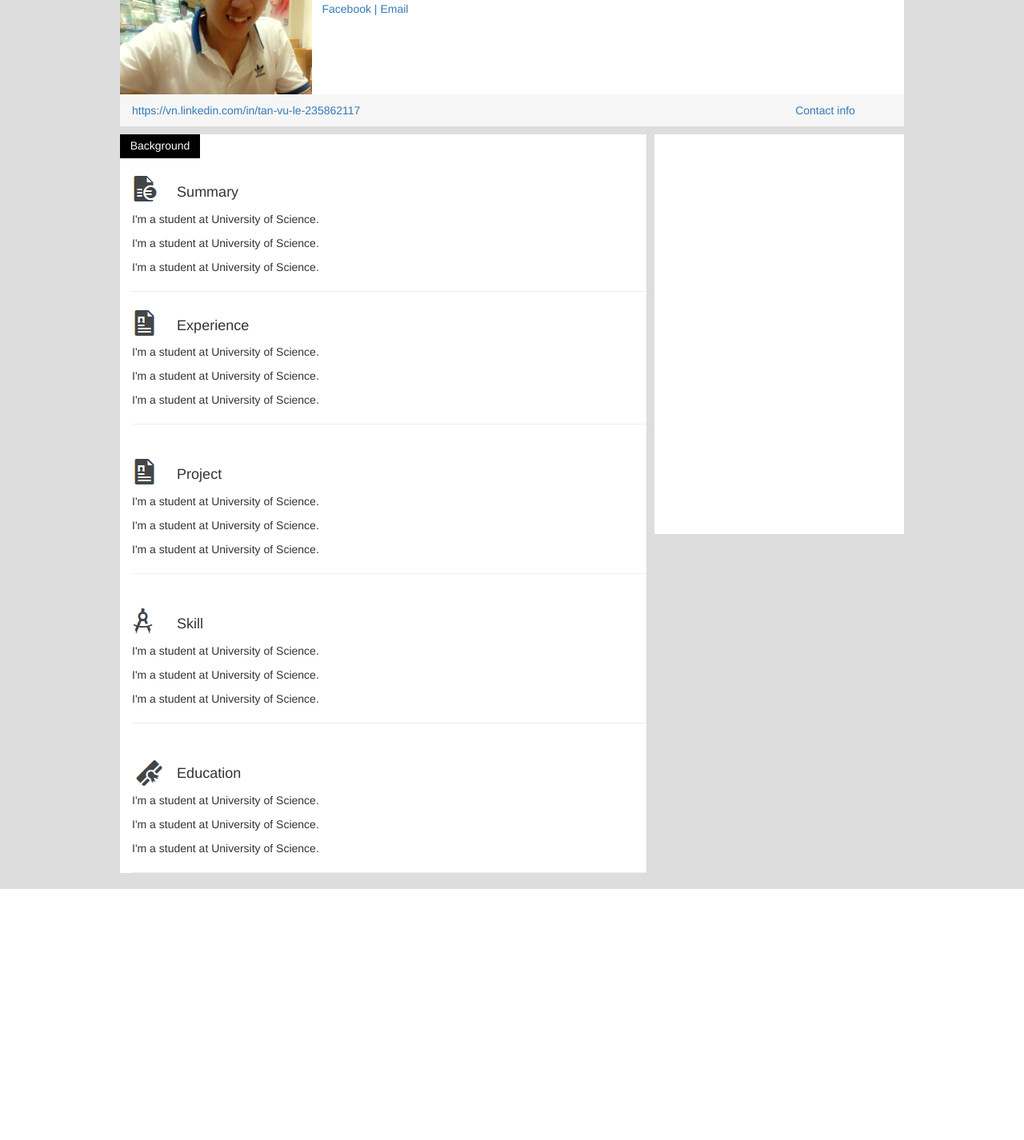
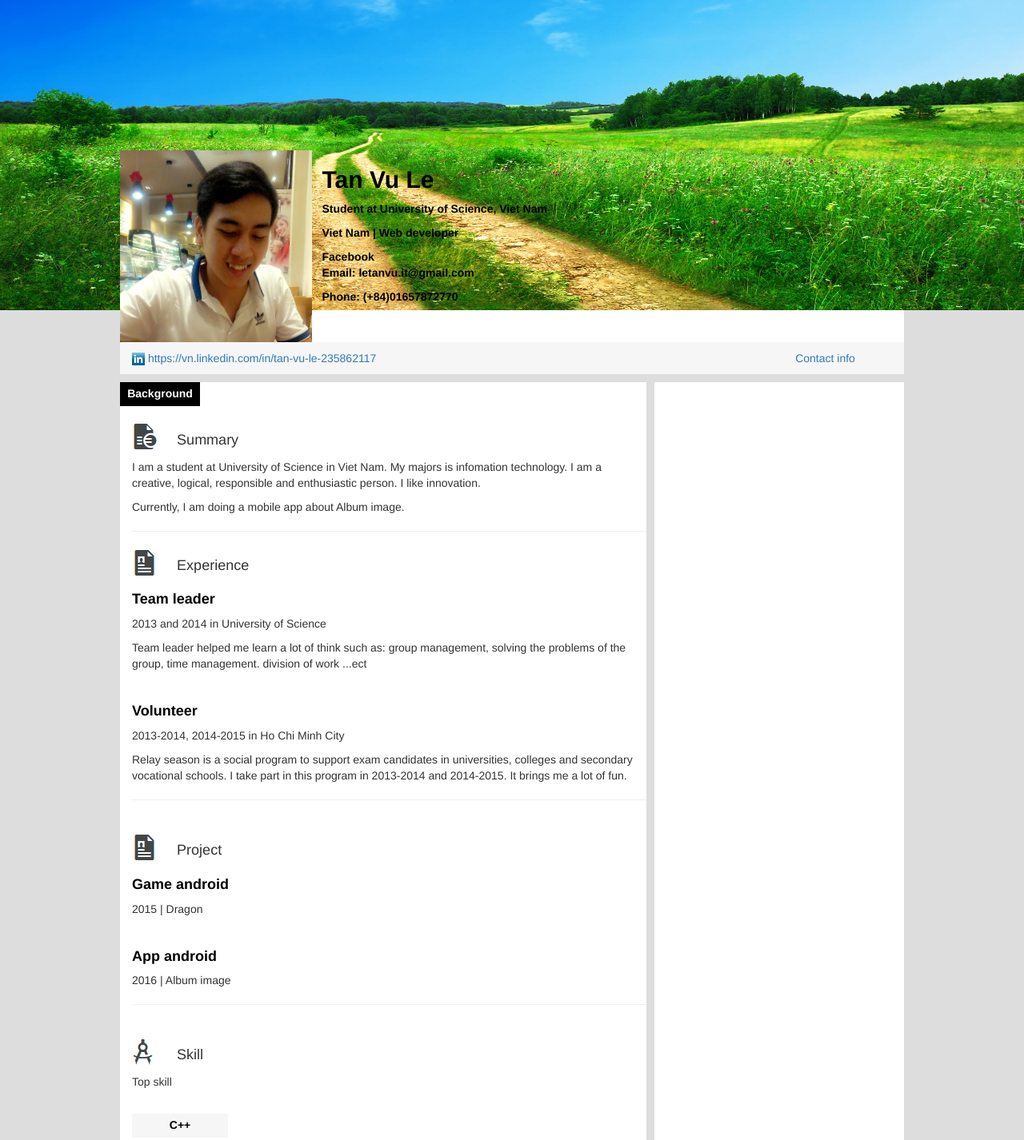
Before and after one commit to 1312707-LeTanVu/PTUDW-DAGK-CV, a website: page CV/app/index.html in a window 1280 px wide. Shown: the part 122-1548 px from the top of the page at 80% size. Before the commit the page ends 1234 px from the top, so only its background shows below. Drawn offline with nearby package versions, Linux system fonts and the light colour scheme; some packages are replaced by stand-ins of ours.

Commit message:
Đọc dữ liệu mặc định từ file json

```diff
--- a/CV/app/css/app.css
+++ b/CV/app/css/app.css
@@ -6,6 +6,7 @@
 .container{
     width: 980px !important;
     height: 1095 !important;
+	margin-top: -200px;
 }
 
 .info_header{
@@ -17,6 +18,11 @@
 
 .info{
 	height: 240px;
+}
+
+.info p{
+	font-weight: bold;
+	color: black;
 }
 
 .photo{
@@ -47,7 +53,7 @@
 	background-color: white;
 	margin-top: 10px;
 	margin-right: -15px;
-	height: 500px;
+	height: 1000px;
 }
 
 .title{
@@ -57,8 +63,18 @@
 	height: 30px;
 	text-align: center;
 	padding-top: 4px;
+	font-weight: bold;
 }
 
+.box-skill{
+	color: black;
+	background-color: #f6f6f6;
+	height: 30px;
+	width: 120px;
+	text-align: center;
+	padding-top: 4px;
+	font-weight: bold;
+}
 
 .summary{
 	margin-left: 15px;
@@ -85,3 +101,14 @@
 .education{
 	margin-left: 15px;
 }
+
+
+#h4-custom{
+	color:black;
+	font-weight: bold;
+}
+
+#h2-custom{
+	color:black;
+	font-weight: bold;
+}
--- a/CV/app/index.html
+++ b/CV/app/index.html
@@ -1,24 +1,23 @@
 <!DOCTYPE html>
-<!--[if lt IE 7]>      <html lang="en" ng-app="myApp" class="no-js lt-ie9 lt-ie8 lt-ie7"> <![endif]-->
-<!--[if IE 7]>         <html lang="en" ng-app="myApp" class="no-js lt-ie9 lt-ie8"> <![endif]-->
-<!--[if IE 8]>         <html lang="en" ng-app="myApp" class="no-js lt-ie9"> <![endif]-->
-<!--[if gt IE 8]><!--> <html lang="en" ng-app="myCV" class="no-js"> <!--<![endif]-->
+ <html lang="en" ng-app="myCV" class="no-js">
 <head>
+ <link rel="icon" href="images/favicon.ico">
   <meta charset="utf-8">
   <meta http-equiv="X-UA-Compatible" content="IE=edge">
   <title>Le Tan Vu | LinkedIn</title>
   <meta name="description" content="">
   <meta name="viewport" content="width=device-width, initial-scale=1">
-  <link rel="stylesheet" href="bower_components/html5-boilerplate/dist/css/normalize.css">
-  <link rel="stylesheet" href="bower_components/html5-boilerplate/dist/css/main.css">
   <link rel="stylesheet" href="css/app.css">
   <link rel="stylesheet" href="css/bootstrap.min.css">
   <script src="js/angular.min.js"></script>
   <script src="js/app.js"></script>
-  <script src="bower_components/html5-boilerplate/dist/js/vendor/modernizr-2.8.3.min.js"></script>
 </head>
 <body ng-controller="controller_CV">
   <div class="wraper">
+  <div class="background">
+  	<img height="500px" width="100%" src="images/background.jpg">
+  </div>
+
   <div class="container">
 
  <!-- Phan header -->
@@ -30,17 +29,23 @@
 					<img class="photo" src="images/avatar.jpg">
 				</div>
 				<div class="col-xs-9">
-					<h2>Tan Vu Le</h2>
+					<h2 id="h2-custom">Tan Vu Le</h2>
 					<p>Student at University of Science, Viet Nam</p>
 					<p>Viet Nam | Web developer</p>
-					<a href="https://www.facebook.com/letanvu02011995">Facebook | Email</a>
+					<a href="https://www.facebook.com/letanvu02011995" style="color:black; font-weight:bold">Facebook</a>
+					<p> Email: letanvu.it@gmail.com</p>
+					<p> Phone: (+84)01657872770</p>
 				</div>
 			</div>
 		</div>
 		<div class="contact">
 			<div class="row">
 				<div class="col-xs-10">
+				<span>
+					<img width="16px" height="16px" src="images/apple-touch-icon.png">
 					<a>https://vn.linkedin.com/in/tan-vu-le-235862117</a>
+				</span>
+
 				</div>
 				<div class="col-xs-2">
 					<div class="contact-info">
@@ -72,14 +77,11 @@
 							<p class="sub-title">Summary</p>
 						</div>
 					</div>
-					<p>
-						I'm a student at University of Science.
+					<p >
+						{{summary.row1}}
 					</p>
-					<p>
-						I'm a student at University of Science.
-					</p>
-					<p>
-						I'm a student at University of Science.
+					<p >
+						{{summary.row2}}
 					</p>
 					<hr/>
 				</div>
@@ -96,15 +98,16 @@
 							<p class="sub-title">Experience</p>
 						</div>
 					</div>
-					<p>
-						I'm a student at University of Science.
-					</p>
-					<p>
-						I'm a student at University of Science.
-					</p>
-					<p>
-						I'm a student at University of Science.
-					</p>
+					<h4 id="h4-custom">{{experience.title1}}</h4>
+					<p>{{experience.datetime1}}</p>
+					<p>{{experience.content1}}</p>
+
+					<br/>
+
+					<h4 id="h4-custom">{{experience.title2}}</h4>
+					<p>{{experience.datetime2}}</p>
+					<p>{{experience.content2}}</p>
+
 					<hr/>
 				</div>
 
@@ -120,15 +123,15 @@
 							<p class="sub-title">Project</p>
 						</div>
 					</div>
-					<p>
-						I'm a student at University of Science.
-					</p>
-					<p>
-						I'm a student at University of Science.
-					</p>
-					<p>
-						I'm a student at University of Science.
-					</p>
+
+					<h4 id="h4-custom">{{project.title1}}</h4>
+					<p>{{project.time1}}</p>
+
+					<br/>
+
+					<h4 id="h4-custom">{{project.title2}}</h4>
+					<p>{{project.time2}}</p>
+
 					<hr/>
 				</div>
 
@@ -144,15 +147,31 @@
 							<p class="sub-title">Skill</p>
 						</div>
 					</div>
-					<p>
-						I'm a student at University of Science.
-					</p>
-					<p>
-						I'm a student at University of Science.
-					</p>
-					<p>
-						I'm a student at University of Science.
-					</p>
+					<p>Top skill</p><br/>
+
+					<p class="box-skill">{{mySkill.mot}}</p>
+					<p class="box-skill">{{mySkill.hai}}</p>
+					<p class="box-skill">{{mySkill.ba}}</p>
+					<p class="box-skill">{{mySkill.bon}}</p>
+					<p class="box-skill">{{mySkill.nam}}</p>
+					<p class="box-skill">{{mySkill.sau}}</p>
+					<p class="box-skill">{{mySkill.bay}}</p>
+
+					<p> I also knows about </p><br/>
+					<div class="row">
+						<div class="col-xs-3">
+							<p class="box-skill">{{mySkill.tam}}</p>
+						</div>
+						<div class="col-xs-3">
+							<p class="box-skill">{{mySkill.chin}}</p>
+						</div>
+						<div class="col-xs-3">
+							<p class="box-skill">{{mySkill.muoi}}</p>
+						</div>
+						<div class="col-xs-3">
+							<p class="box-skill">{{mySkill.muoimot}}</p>
+						</div>
+					</div>
 					<hr/>
 				</div>
 
@@ -168,15 +187,15 @@
 							<p class="sub-title">Education</p>
 						</div>
 					</div>
-					<p>
-						I'm a student at University of Science.
-					</p>
-					<p>
-						I'm a student at University of Science.
-					</p>
-					<p>
-						I'm a student at University of Science.
-					</p>
+
+					<h4 id="h4-custom">{{education.title1}}</h4>
+					<p>{{education.datetime1}}</p>
+
+					<br/>
+
+					<h4 id="h4-custom">{{education.title2}}</h4>
+					<p>{{education.datetime2}}</p>
+
 					<hr/>
 				</div>
 			</div>
@@ -193,14 +212,6 @@
   </div>
  </div>
 
-  <!-- In production use:
-  <script src="//ajax.googleapis.com/ajax/libs/angularjs/x.x.x/angular.min.js"></script>
-  -->
-  <script src="bower_components/angular/angular.js"></script>
-  <script src="bower_components/angular-route/angular-route.js"></script>
-  <script src="app.js"></script>
-  <script src="view1/view1.js"></script>
-  <script src="view2/view2.js"></script>
   <script src="components/version/version.js"></script>
   <script src="components/version/version-directive.js"></script>
   <script src="components/version/interpolate-filter.js"></script>
--- /dev/null
+++ b/CV/app/js/app.js
@@ -0,0 +1,23 @@
+var myApp=angular.module('myCV',[]);
+myApp.controller('controller_CV',function($scope,$http){
+	$http.get("json/summary.json").success(function(result){
+		$scope.summary=result;
+	});
+
+	$http.get("json/experience.json").success(function(result){
+		$scope.experience=result;
+	});
+
+	$http.get("json/education.json").success(function(result){
+		$scope.education=result;
+	});
+
+	$http.get("json/project.json").success(function(result){
+		$scope.project=result;
+	});
+
+
+	$http.get("json/mySkill.json").success(function(result){
+		$scope.mySkill=result;
+	});
+});
--- /dev/null
+++ b/CV/app/json/education.json
@@ -0,0 +1,6 @@
+{
+	"title1": "University of Science, Vietnam National University of Ho Chi Minh City",
+	"datetime1":"2013-2017 | Infomation technology",
+	"title2": "Doc Binh Kieu High School, Tien Giang",
+	"datetime2":"2010-2013"
+}
--- /dev/null
+++ b/CV/app/json/experience.json
@@ -0,0 +1,10 @@
+
+{
+	"title1": "Team leader",
+	"datetime1":"2013 and 2014 in University of Science",
+	"content1":"Team leader helped me learn a lot of think such as: group management, solving the problems of the group, time management. division of work ...ect",
+
+	"title2": "Volunteer",
+	"datetime2":"2013-2014, 2014-2015 in Ho Chi Minh City",
+	"content2":"Relay season is a social program to support exam candidates in universities, colleges and secondary vocational schools. I take part in this program in 2013-2014 and 2014-2015. It brings me a lot of fun."
+}
--- /dev/null
+++ b/CV/app/json/mySkill.json
@@ -0,0 +1,13 @@
+	{
+		"mot":"C++",
+		"hai":"C",
+		"ba":"C#",
+		"bon":"SQL",
+		"nam":"HTML",
+		"sau":"Android",
+		"bay":"CSS",
+		"tam":"JavaScript",
+		"chin":"Microsoft office",
+		"muoi":".NET",
+		"muoimot":"Java"
+	}
--- /dev/null
+++ b/CV/app/json/project.json
@@ -0,0 +1,6 @@
+{
+	"title1":"Game android",
+	"time1":"2015 | Dragon",
+	"title2":"App android",
+	"time2":"2016 | Album image"
+}
--- /dev/null
+++ b/CV/app/json/summary.json
@@ -0,0 +1,4 @@
+{
+	"row1": "I am a student at University of Science in Viet Nam. My majors is infomation technology. I am a creative, logical, responsible and enthusiastic person. I like innovation.",
+	"row2":"Currently, I am doing a mobile app about Album image."
+}
```
Also changed, not shown: CV/app/images/apple-touch-icon.png (added), CV/app/images/background.jpg (added), CV/app/images/favicon.ico (added), CV/app/images/hinh-nen-canh-dong-lua-dep-nhat-7.jpg (added).
